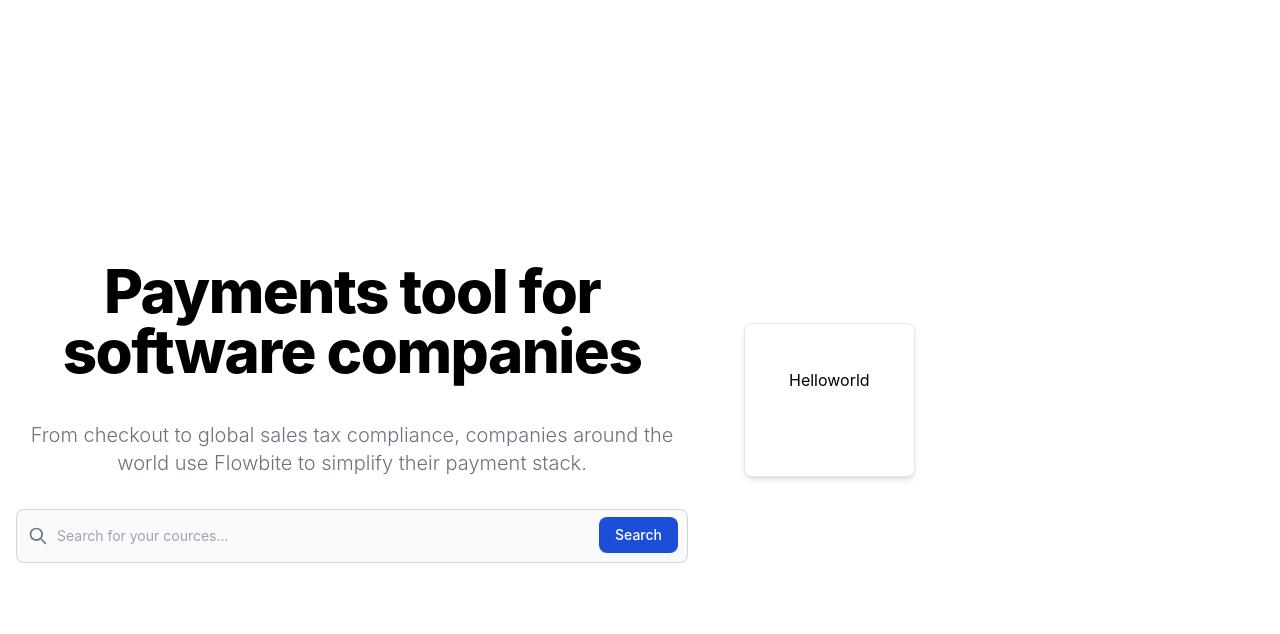
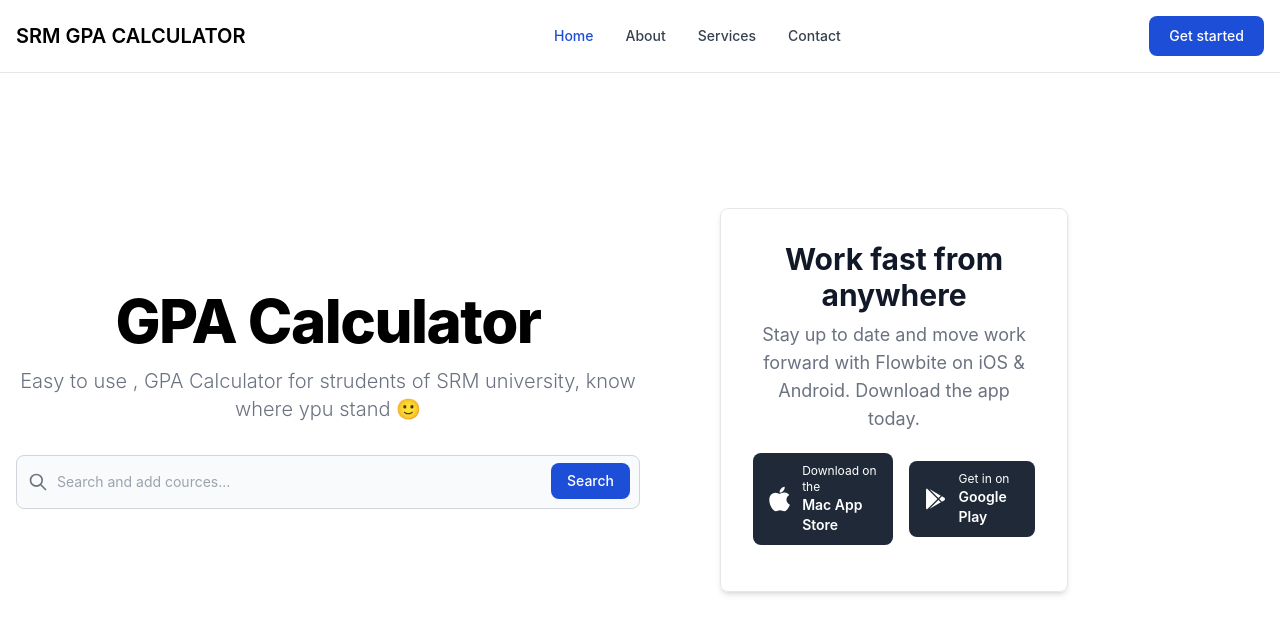
Before and after one commit to Developer-R-7/SRM-GPA-CALCULATOR, a Next.js app: page / in a window 1280 px wide. Shown: the top 634 px of the page. Built offline with nearby package versions, Linux system fonts and the light colour scheme.

Commit message:
:art: cards,navbar

```diff
--- a/components/Card.tsx
+++ b/components/Card.tsx
@@ -1,10 +1,66 @@
 export default function Card() {
   return (
-    <div className="flex flex-col justify-center items-center">
-      <div className="w-full max-w-sm bg-white border border-gray-200 rounded-lg shadow-md dark:bg-gray-800 dark:border-gray-700">
-        <div className="flex flex-col items-center pb-10">
-          <h1 className="p-11">Helloworld</h1>
-        </div>
+    <div className="w-3/4 p-4 h-96 text-center bg-white border rounded-lg shadow-md sm:p-8 dark:bg-color_pink-900 bg-opacity-90 dark:border-gray-700">
+      <h5 className="mb-2 text-3xl font-bold text-gray-900 dark:text-white">
+        Work fast from anywhere
+      </h5>
+      <p className="mb-5 text-base text-gray-500 sm:text-lg dark:text-gray-400">
+        Stay up to date and move work forward with Flowbite on iOS &amp;
+        Android. Download the app today.
+      </p>
+      <div className="items-center justify-center space-y-4 sm:flex sm:space-y-0 sm:space-x-4">
+        <a
+          href="#"
+          className="w-full sm:w-auto bg-gray-800 hover:bg-gray-700 focus:ring-4 focus:outline-none focus:ring-gray-300 text-white rounded-lg inline-flex items-center justify-center px-4 py-2.5 dark:bg-gray-700 dark:hover:bg-gray-600 dark:focus:ring-gray-700"
+        >
+          <svg
+            className="mr-3 w-7 h-7"
+            aria-hidden="true"
+            focusable="false"
+            data-prefix="fab"
+            data-icon="apple"
+            role="img"
+            xmlns="http://www.w3.org/2000/svg"
+            viewBox="0 0 384 512"
+          >
+            <path
+              fill="currentColor"
+              d="M318.7 268.7c-.2-36.7 16.4-64.4 50-84.8-18.8-26.9-47.2-41.7-84.7-44.6-35.5-2.8-74.3 20.7-88.5 20.7-15 0-49.4-19.7-76.4-19.7C63.3 141.2 4 184.8 4 273.5q0 39.3 14.4 81.2c12.8 36.7 59 126.7 107.2 125.2 25.2-.6 43-17.9 75.8-17.9 31.8 0 48.3 17.9 76.4 17.9 48.6-.7 90.4-82.5 102.6-119.3-65.2-30.7-61.7-90-61.7-91.9zm-56.6-164.2c27.3-32.4 24.8-61.9 24-72.5-24.1 1.4-52 16.4-67.9 34.9-17.5 19.8-27.8 44.3-25.6 71.9 26.1 2 49.9-11.4 69.5-34.3z"
+            />
+          </svg>
+          <div className="text-left">
+            <div className="mb-1 text-xs">Download on the</div>
+            <div className="-mt-1 font-sans text-sm font-semibold">
+              Mac App Store
+            </div>
+          </div>
+        </a>
+        <a
+          href="#"
+          className="w-full sm:w-auto bg-gray-800 hover:bg-gray-700 focus:ring-4 focus:outline-none focus:ring-gray-300 text-white rounded-lg inline-flex items-center justify-center px-4 py-2.5 dark:bg-gray-700 dark:hover:bg-gray-600 dark:focus:ring-gray-700"
+        >
+          <svg
+            className="mr-3 w-7 h-7"
+            aria-hidden="true"
+            focusable="false"
+            data-prefix="fab"
+            data-icon="google-play"
+            role="img"
+            xmlns="http://www.w3.org/2000/svg"
+            viewBox="0 0 512 512"
+          >
+            <path
+              fill="currentColor"
+              d="M325.3 234.3L104.6 13l280.8 161.2-60.1 60.1zM47 0C34 6.8 25.3 19.2 25.3 35.3v441.3c0 16.1 8.7 28.5 21.7 35.3l256.6-256L47 0zm425.2 225.6l-58.9-34.1-65.7 64.5 65.7 64.5 60.1-34.1c18-14.3 18-46.5-1.2-60.8zM104.6 499l280.8-161.2-60.1-60.1L104.6 499z"
+            />
+          </svg>
+          <div className="text-left">
+            <div className="mb-1 text-xs">Get in on</div>
+            <div className="-mt-1 font-sans text-sm font-semibold">
+              Google Play
+            </div>
+          </div>
+        </a>
       </div>
     </div>
   );
--- a/components/HeroSection.tsx
+++ b/components/HeroSection.tsx
@@ -1,21 +1,21 @@
+import { heroSectionSchema } from "../shared/models/schema";
 import Card from "./Card";
 import SearchBar from "./SearchBar";
 
-export default function HeroSection() {
+export default function HeroSection(props: heroSectionSchema) {
   return (
     <section className="bg-white dark:bg-gray-900">
-      <div className="grid max-w-screen-xl h-screen px-4 py-8 mx-auto lg:gap-8 xl:gap-0 lg:py-16 lg:grid-cols-12">
-        <div className="mr-auto place-self-center lg:col-span-7">
-          <h1 className="max-w-2xl mb-4 text-4xl font-extrabold tracking-tight leading-none md:text-5xl p-6 text-center xl:text-6xl dark:text-white">
-            Payments tool for software companies
+      <div className="grid max-w-screen-xl h-screen px-4 py-8 mx-auto lg:gap-8 xl:gap-0 lg:py-16 lg:grid-cols-2 place-items-center">
+        <div className="mx-auto place-self-center ">
+          <h1 className="max-w-2xl mb-4 text-4xl font-extrabold tracking-tight leading-none md:text-5xl text-center xl:text-6xl dark:text-white">
+            {props.title}
           </h1>
           <p className="max-w-2xl mb-6 font-light text-gray-500 lg:mb-8 md:text-lg  text-center lg:text-xl dark:text-gray-400">
-            From checkout to global sales tax compliance, companies around the
-            world use Flowbite to simplify their payment stack.
+            {props.description}
           </p>
-          <SearchBar placeholder="Search for your cources..." />
+          <SearchBar placeholder="Search and add cources..." />
         </div>
-        <div className="mt-20 contents-center lg:mt-0 lg:col-span-5 lg:flex">
+        <div className="mt-20  contents-center lg:mt-0  flex flex-row px-20 items-center lg:flex">
           <Card />
         </div>
       </div>
--- /dev/null
+++ b/components/NavBar.tsx
@@ -0,0 +1,83 @@
+export default function Navbar() {
+  return (
+    <nav className="bg-white px-2 sm:px-4 py-2.5 dark:bg-gray-900 fixed w-full z-20 top-0 left-0 border-b border-gray-200 dark:border-gray-600">
+      <div className="container flex flex-wrap items-center justify-between mx-auto">
+        <a href="" className="flex items-center">
+          <span className="self-center text-xl font-semibold whitespace-nowrap dark:text-white">
+            SRM GPA CALCULATOR
+          </span>
+        </a>
+        <div className="flex md:order-2">
+          <button
+            type="button"
+            className="text-white bg-blue-700 hover:bg-blue-800 focus:ring-4 focus:outline-none focus:ring-blue-300 font-medium rounded-lg text-sm px-5 py-2.5 text-center mr-3 md:mr-0 dark:bg-blue-600 dark:hover:bg-blue-700 dark:focus:ring-blue-800"
+          >
+            Get started
+          </button>
+          <button
+            data-collapse-toggle="navbar-sticky"
+            type="button"
+            className="inline-flex items-center p-2 text-sm text-gray-500 rounded-lg md:hidden hover:bg-gray-100 focus:outline-none focus:ring-2 focus:ring-gray-200 dark:text-gray-400 dark:hover:bg-gray-700 dark:focus:ring-gray-600"
+            aria-controls="navbar-sticky"
+            aria-expanded="false"
+          >
+            <span className="sr-only">Open main menu</span>
+            <svg
+              className="w-6 h-6"
+              aria-hidden="true"
+              fill="currentColor"
+              viewBox="0 0 20 20"
+              xmlns="http://www.w3.org/2000/svg"
+            >
+              <path
+                fillRule="evenodd"
+                d="M3 5a1 1 0 011-1h12a1 1 0 110 2H4a1 1 0 01-1-1zM3 10a1 1 0 011-1h12a1 1 0 110 2H4a1 1 0 01-1-1zM3 15a1 1 0 011-1h12a1 1 0 110 2H4a1 1 0 01-1-1z"
+                clipRule="evenodd"
+              />
+            </svg>
+          </button>
+        </div>
+        <div
+          className="items-center justify-between hidden w-full md:flex md:w-auto md:order-1"
+          id="navbar-sticky"
+        >
+          <ul className="flex flex-col p-4 mt-4 border border-gray-100 rounded-lg bg-gray-50 md:flex-row md:space-x-8 md:mt-0 md:text-sm md:font-medium md:border-0 md:bg-white dark:bg-gray-800 md:dark:bg-gray-900 dark:border-gray-700">
+            <li>
+              <a
+                href="#"
+                className="block py-2 pl-3 pr-4 text-white bg-blue-700 rounded md:bg-transparent md:text-blue-700 md:p-0 dark:text-white"
+                aria-current="page"
+              >
+                Home
+              </a>
+            </li>
+            <li>
+              <a
+                href="#"
+                className="block py-2 pl-3 pr-4 text-gray-700 rounded hover:bg-gray-100 md:hover:bg-transparent md:hover:text-blue-700 md:p-0 md:dark:hover:text-white dark:text-gray-400 dark:hover:bg-gray-700 dark:hover:text-white md:dark:hover:bg-transparent dark:border-gray-700"
+              >
+                About
+              </a>
+            </li>
+            <li>
+              <a
+                href="#"
+                className="block py-2 pl-3 pr-4 text-gray-700 rounded hover:bg-gray-100 md:hover:bg-transparent md:hover:text-blue-700 md:p-0 md:dark:hover:text-white dark:text-gray-400 dark:hover:bg-gray-700 dark:hover:text-white md:dark:hover:bg-transparent dark:border-gray-700"
+              >
+                Services
+              </a>
+            </li>
+            <li>
+              <a
+                href="#"
+                className="block py-2 pl-3 pr-4 text-gray-700 rounded hover:bg-gray-100 md:hover:bg-transparent md:hover:text-blue-700 md:p-0 md:dark:hover:text-white dark:text-gray-400 dark:hover:bg-gray-700 dark:hover:text-white md:dark:hover:bg-transparent dark:border-gray-700"
+              >
+                Contact
+              </a>
+            </li>
+          </ul>
+        </div>
+      </div>
+    </nav>
+  );
+}
--- a/package.json
+++ b/package.json
@@ -19,6 +19,7 @@
     "@types/react-dom": "18.0.9",
     "eslint": "8.29.0",
     "eslint-config-next": "13.0.6",
+    "framer-motion": "^7.6.19",
     "next": "13.0.6",
     "react": "18.2.0",
     "react-dom": "18.2.0",
--- a/pages/index.tsx
+++ b/pages/index.tsx
@@ -1,13 +1,18 @@
 import Head from "next/head";
 import Image from "next/image";
 import HeroSection from "../components/HeroSection";
+import Navbar from "../components/NavBar";
 import styles from "../styles/Home.module.css";
 
 export default function Home() {
   return (
     <html>
       <body className="dark">
-        <HeroSection />
+        <Navbar />
+        <HeroSection
+          title="GPA Calculator"
+          description="Easy to use , GPA Calculator for strudents of SRM university, know where ypu stand 🙂"
+        />
       </body>
     </html>
   );
--- a/shared/models/schema.ts
+++ b/shared/models/schema.ts
@@ -1,3 +1,8 @@
 export interface searchBarScehma {
   placeholder: string;
 }
+
+export interface heroSectionSchema {
+  title: string;
+  description: string;
+}
--- a/tailwind.config.js
+++ b/tailwind.config.js
@@ -9,6 +9,7 @@ module.exports = {
     extend: {
       colors: {
         primary: { "50": "#eff6ff", "100": "#dbeafe", "200": "#bfdbfe", "300": "#93c5fd", "400": "#60a5fa", "500": "#3b82f6", "600": "#2563eb", "700": "#1d4ed8", "800": "#1e40af", "900": "#112d4e" }
+        , color_pink: { "900": "#f38181" }
       }
     },
     fontFamily: {
```
Also changed, not shown: 1 other file (tests, documents, lock files or other folders).
